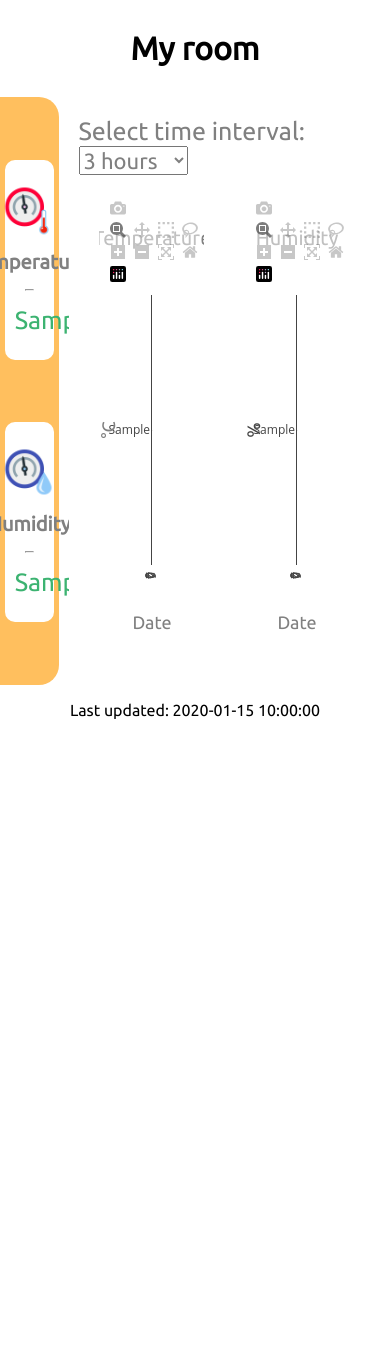
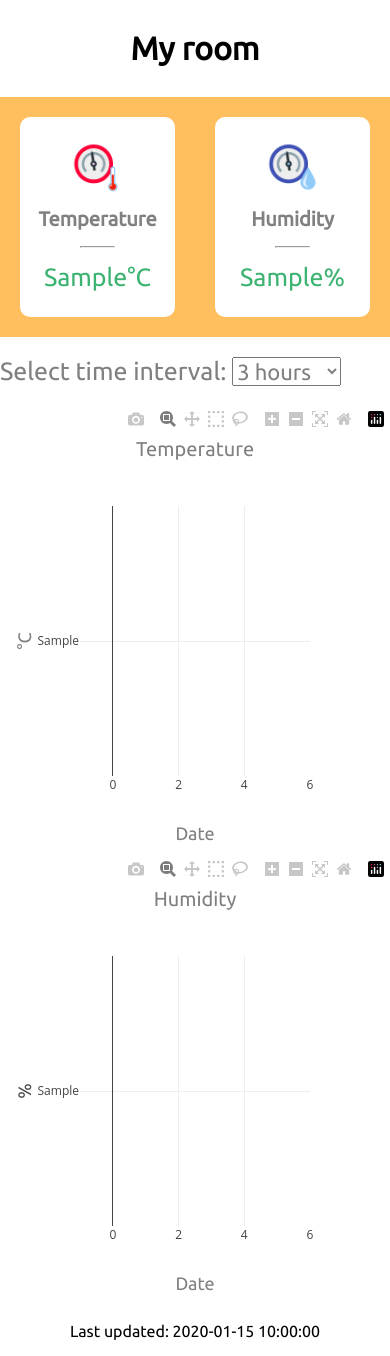
Before and after one commit to marci0210/MyRoom, a PHP site: page / in a window 390 px wide. Before the commit the page ends 844 px from the top, so only its background shows below. Run offline with PHP 8.4, Linux system fonts and the light colour scheme; tables that the repository leaves empty or names only in its code hold one stand-in row (values such as "Sample post"); data that the repository does not hold is empty; a stand-in replaces the project's code that opens the database connection; some libraries are stand-ins or nearby versions.

Commit message:
added mobile view

```diff
--- a/index.php
+++ b/index.php
@@ -1,5 +1,6 @@
 <html>
 <head>
+<meta name="viewport" content="width=device-width, initial-scale=1">
     <title>My Room</title>
 
     <link rel="preconnect" href="https://fonts.googleapis.com">
--- a/script.js
+++ b/script.js
@@ -104,11 +104,11 @@ function update(interval){
         y: hums_needed,
         mode: 'lines+markers',
         marker: {
-            color: 'rgb(128, 0, 128)',
+            color: 'blue',
             size: 2
         },
         line: {
-            color: 'rgb(128, 0, 128)',
+            color: 'blue',
             width: 2
         },
         type: 'scatter'
@@ -118,11 +118,11 @@ function update(interval){
         y: temps_needed,
         mode: 'lines+markers',
         marker: {
-            color: 'rgb(128, 0, 128)',
+            color: 'red',
             size: 2
         },
         line: {
-            color: 'rgb(128, 0, 128)',
+            color: 'red',
             width: 2
         },
         type: 'scatter'
--- a/style/style.css
+++ b/style/style.css
@@ -109,3 +109,39 @@ h1, h2, h3{
     display: flex;
     justify-content: center;
 }
+
+@media only screen and (max-width: 968px){
+    body{
+        overflow-y:scroll;
+    }
+    .contain{
+        display: flex;
+        flex-direction: column;
+    }
+    .left{
+        width: 100%;
+        margin-bottom: 20px;
+        flex-direction: row;
+
+        border-right-width: 0px;
+        border-top-right-radius: 0px;
+        border-bottom-right-radius: 0px;
+    }
+    .Curr{
+        width: 50%;
+        margin: 20px;
+    }
+    .right{
+        width: 100%;
+        margin: 0;
+        border: 0;
+    }
+    .plots{
+        flex-direction: column;
+        margin-top: 20px;
+    }
+    .a{
+        width: 100%;
+        margin: 0;
+    }
+}
```
